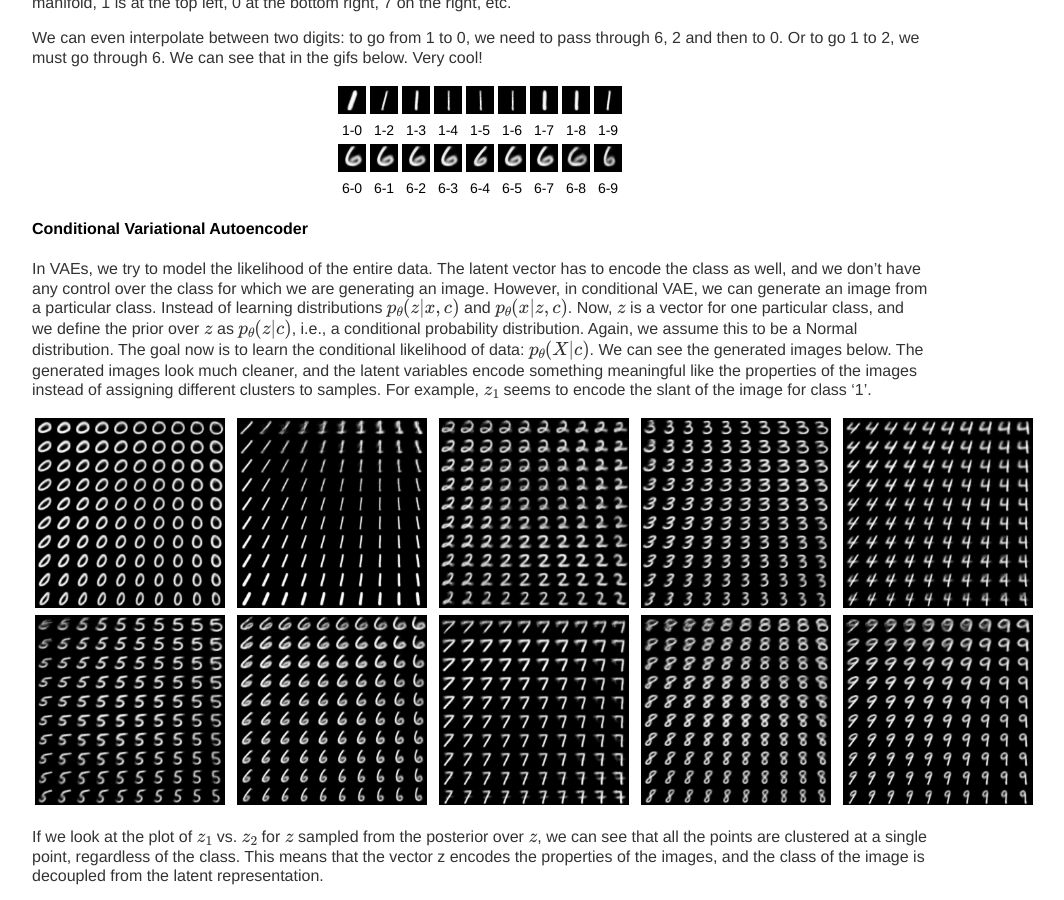
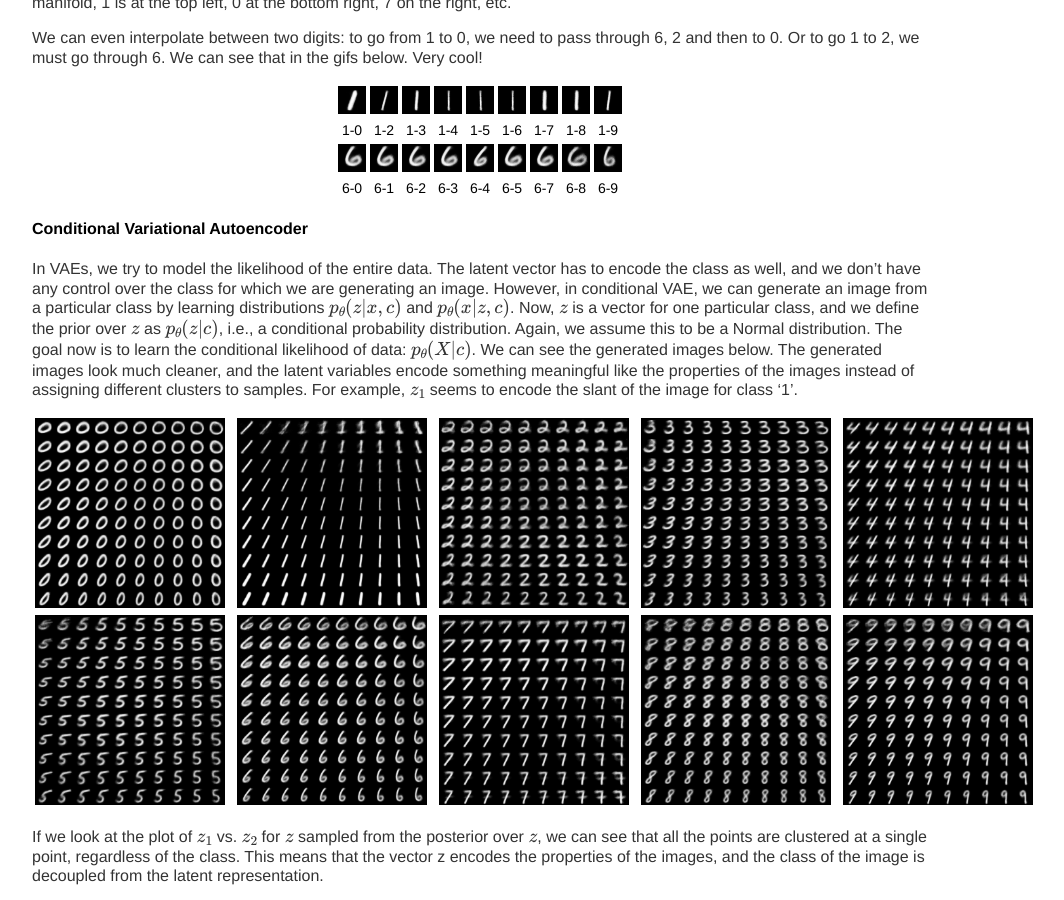
Before and after one commit to savadikarc/savadikarc.github.io, a Jekyll site: the page built from _posts/2020-01-30-vae_vis.md, in a window 1280 px wide and 900 px high, scrolled down 1495 px. Shown: the whole window, without its empty margins (160-1224 px from the left). Built offline with Jekyll 4.4.1, drawn with Linux system fonts in a browser that asks for light colours; formulas are drawn with MathJax 3; comment, search, counter and statistics services are not loaded.

Commit message:
Fixed CVAE error in VAE post

```diff
--- a/_posts/2020-01-30-vae_vis.md
+++ b/_posts/2020-01-30-vae_vis.md
@@ -40,7 +40,7 @@ We can even interpolate between two digits: to go from 1 to 0, we need to pass t
 | 6-0 | 6-1 | 6-2 | 6-3 | 6-4 | 6-5 | 6-7 | 6-8 | 6-9 |
 
 #### Conditional Variational Autoencoder
-In VAEs, we try to model the likelihood of the entire data. The latent vector has to encode the class as well, and we don’t have any control over the class for which we are generating an image. However, in conditional VAE, we can generate an image from a particular class. Instead of learning distributions $$ p_\theta(z \vert x, c) $$ and $$ p_\theta(x \vert z, c) $$. Now, $$ z $$ is a vector for one particular class, and we define the prior over $$ z $$ as $$ p_\theta(z \vert c) $$, i.e., a conditional probability distribution. Again, we assume this to be a Normal distribution. The goal now is to learn the conditional likelihood of data: $$ p_\theta(X \vert c) $$. We can see the generated images below. The generated images look much cleaner, and the latent variables encode something meaningful like the properties of the images instead of assigning different clusters to samples. For example, $$ z_1 $$ seems to encode the slant of the image for class '1'.
+In VAEs, we try to model the likelihood of the entire data. The latent vector has to encode the class as well, and we don’t have any control over the class for which we are generating an image. However, in conditional VAE, we can generate an image from a particular class by learning distributions $$ p_\theta(z \vert x, c) $$ and $$ p_\theta(x \vert z, c) $$. Now, $$ z $$ is a vector for one particular class, and we define the prior over $$ z $$ as $$ p_\theta(z \vert c) $$, i.e., a conditional probability distribution. Again, we assume this to be a Normal distribution. The goal now is to learn the conditional likelihood of data: $$ p_\theta(X \vert c) $$. We can see the generated images below. The generated images look much cleaner, and the latent variables encode something meaningful like the properties of the images instead of assigning different clusters to samples. For example, $$ z_1 $$ seems to encode the slant of the image for class '1'.
 
 | ![MNIST Manifold CVAE](/assets/vae_vis/cvae/conditional_vae_mnist_manifold_0.png#cvae) | | ![MNIST Manifold CVAE](/assets/vae_vis/cvae/conditional_vae_mnist_manifold_1.png#cvae) | | ![MNIST Manifold CVAE](/assets/vae_vis/cvae/conditional_vae_mnist_manifold_2.png#cvae) | | ![MNIST Manifold CVAE](/assets/vae_vis/cvae/conditional_vae_mnist_manifold_3.png#cvae) | | ![MNIST Manifold CVAE](/assets/vae_vis/cvae/conditional_vae_mnist_manifold_4.png#cvae) |
 | ![MNIST Manifold CVAE](/assets/vae_vis/cvae/conditional_vae_mnist_manifold_5.png#cvae) | | ![MNIST Manifold CVAE](/assets/vae_vis/cvae/conditional_vae_mnist_manifold_6.png#cvae) | | ![MNIST Manifold CVAE](/assets/vae_vis/cvae/conditional_vae_mnist_manifold_7.png#cvae) | | ![MNIST Manifold CVAE](/assets/vae_vis/cvae/conditional_vae_mnist_manifold_8.png#cvae) | | ![MNIST Manifold CVAE](/assets/vae_vis/cvae/conditional_vae_mnist_manifold_9.png#cvae) |
```
